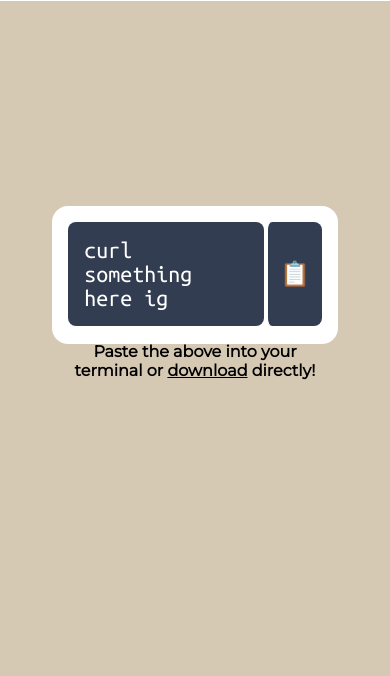
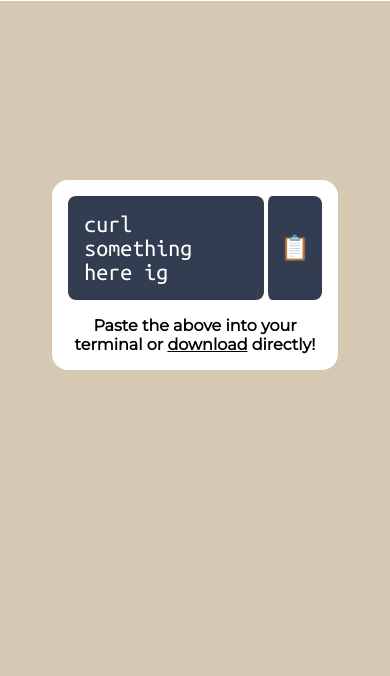
Before and after one commit to Owez/myip, a Flask app: page / in a window 390 px wide. Shown: the part 168-844 px from the top of the page. Run offline with Flask 2, Linux system fonts and the light colour scheme.

Commit message:
Phone compat changes

```diff
--- a/server/templates/index.html
+++ b/server/templates/index.html
@@ -54,7 +54,7 @@
 
         .box {
             width: 65vw;
-            height: 12.5vh;
+            min-height: 6rem;
             background-color: #ffffff;
             border-radius: 1rem;
             margin-bottom: 15vh;
@@ -80,7 +80,6 @@
 
         .code-block {
             width: 100%;
-            overflow-x: auto;
             background-color: #323d51;
             padding: 1rem;
             margin: 0;
@@ -98,6 +97,10 @@
             border-radius: 0.5rem;
             font-size: 1.5rem;
         }
+
+        .code-bottom {
+            margin-bottom: 0rem;
+        }
     </style>
     <div class="top fc">
         <div>
@@ -111,7 +114,7 @@
                 <p class="code-block">{{ script }}</p>
                 <button class="code-copy">📋</button>
             </div>
-            <p class="tc"><b>Paste the above into your terminal or <a href="">download</a> directly!</b></p>
+            <p class="tc code-bottom"><b>Paste the above into your terminal or <a href="">download</a> directly!</b></p>
         </div>
     </div>
 </body>
```
